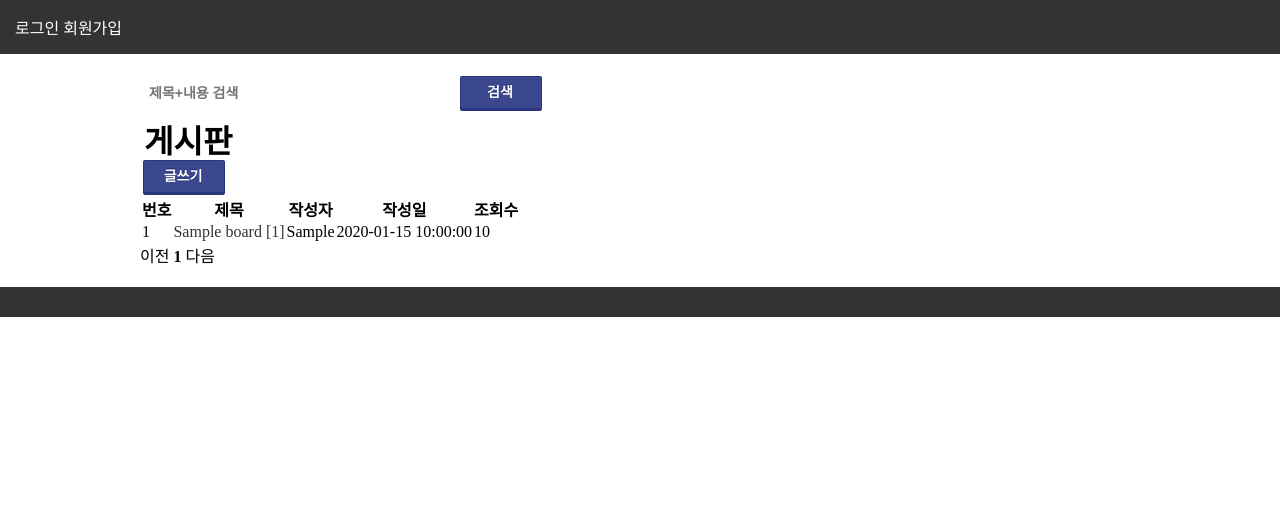
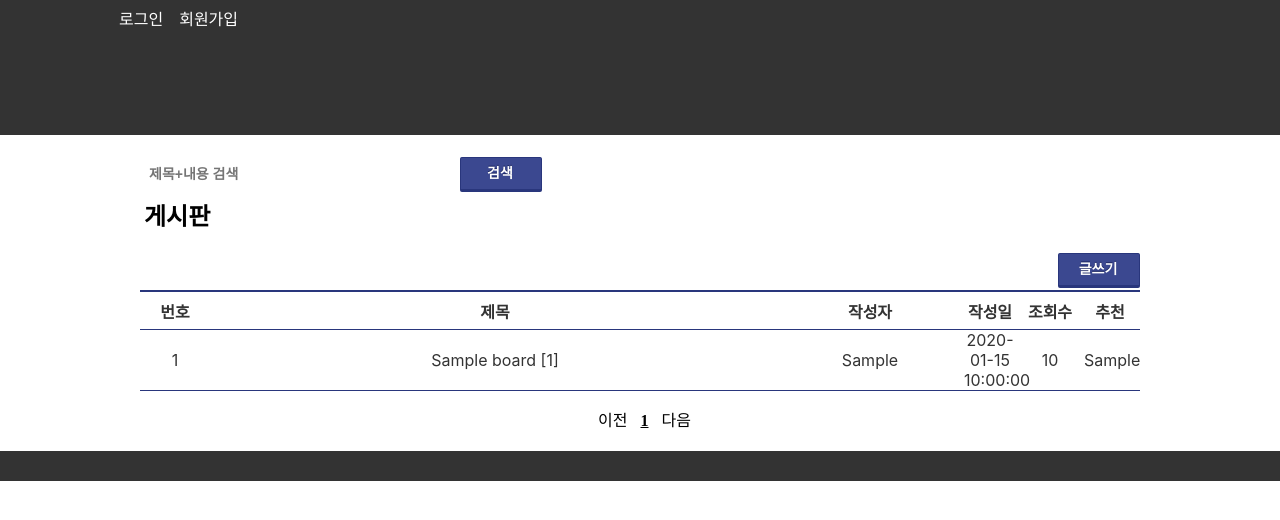
Before and after one commit to kjadlkg/php-practice4, a PHP site: page /main/index.php in a window 1280 px wide. Shown: the top 520 px of the page. Run offline with PHP 8.4, Linux system fonts and the light colour scheme; tables that the repository leaves empty or names only in its code hold one stand-in row (values such as "Sample post").

Commit message:
main - css

```diff
--- a/css/base.css
+++ b/css/base.css
@@ -33,3 +33,18 @@ button {
 button {
   cursor: pointer;
 }
+
+article {
+  display: block;
+}
+
+table {
+  border-collapse: collapse;
+  border-spacing: 0;
+  table-layout: fixed;
+}
+
+ol,
+ul {
+  list-style: none;
+}
--- a/css/common.css
+++ b/css/common.css
@@ -1,3 +1,10 @@
+.main_head {
+  position: relative;
+  width: 1050px;
+  height: 105px;
+  margin: 0 auto;
+}
+
 .btn {
   width: 82px;
   height: 35px;
@@ -52,9 +59,45 @@
   float: left;
 }
 
+.fr {
+  float: right;
+}
+
 .clear::after {
   clear: both;
   display: block;
   visibility: hidden;
   content: "";
 }
+
+.area_links ul {
+  overflow: inherit;
+  line-height: 17px;
+}
+
+.area_links li {
+  float: left;
+  content: "|";
+  color: #ccc;
+  line-height: 10px;
+  padding: 0 12px 0 4px;
+  vertical-align: 1px;
+}
+
+.paging_box {
+  position: relative;
+  text-align: center;
+  line-height: 20px;
+}
+
+.paging_box a,
+.paging_box em,
+.paging_box span {
+  display: inline-block;
+  margin-left: 9px;
+}
+
+.paging_box em {
+  text-decoration: underline;
+  font-weight: bold;
+}
--- a/css/component.css
+++ b/css/component.css
@@ -6,7 +6,11 @@
   max-width: 300px;
 }
 
-div {
-  display: block;
-  unicode-bidi: isolate;
+caption {
+  width: 0;
+  height: 0;
+  font-size: 0;
+  line-height: 0;
+  z-index: -1;
+  position: relative;
 }
--- /dev/null
+++ b/css/contents.css
@@ -0,0 +1,68 @@
+.board_list_wrap {
+  position: relative;
+}
+
+.board_list {
+  width: 100%;
+  border-bottom: 1px solid #29367c;
+  font-family: -apple-system, BlinkMacSystemFont, "Apple SD Gothic Neo",
+    "Malgun Gothic", "맑은 고딕", arial, 굴림, Gulim, sans-serif;
+}
+
+.list_array_option {
+  display: table;
+  width: 100%;
+  height: 32px;
+  margin: 15px 0 5px;
+}
+
+.list_array_option .right_box {
+  position: relative;
+  z-index: 1;
+}
+
+.right_box {
+  float: right;
+  min-width: 9px;
+  height: 21px;
+  width: max-content;
+  vertical-align: top;
+  /* padding-top: 11px; */
+}
+
+th {
+  height: 37px;
+  border-width: 2px 0 1px;
+  border-style: solid;
+  border-color: #29367c;
+  vertical-align: middle;
+  text-align: center;
+  color: #333;
+  font-family: -apple-system, BlinkMacSystemFont, "Apple SD Gothic Neo",
+    "Malgun Gothic", "맑은 고딕", arial, Dotum, 돋움, sans-serif;
+}
+
+td {
+  padding: 2px 4px;
+  border-top: 1px solid #eee;
+  vertical-align: middle;
+  text-align: center;
+  color: #333;
+}
+
+.board_list td {
+  padding: 0px 4px;
+}
+
+tr:first-child td {
+  border-top: none;
+}
+
+.paging_wrap {
+  display: inline-block;
+  width: 100%;
+  margin-top: 20px;
+  padding: 0 121px;
+  position: relative;
+  box-sizing: border-box;
+}
--- a/main/index.php
+++ b/main/index.php
@@ -54,25 +54,28 @@ $e_page = min($total_page, $s_page + $page_num - 1);
     <link rel="stylesheet" href="../css/layout.css">
     <link rel="stylesheet" href="../css/common.css">
     <link rel="stylesheet" href="../css/component.css">
+    <link rel="stylesheet" href="../css/contents.css">
     <link rel="stylesheet" href="../css/page/main.css">
 </head>
 
 <body>
     <header>
-        <div>
+        <div class="main_head">
+            <div class="area_links">
+                <ul class="fl clear">
                     <?php if (!isset($_SESSION["id"])) { ?>
-            <div>
-                <a href="../member/login/login.php">로그인</a>
-                <a href="../member/join/join.php">회원가입</a>
+                    <li><a href="../member/login/login.php">로그인</a></li>
+                    <li><a href="../member/join/join.php">회원가입</a></li>
+                    <?php } else { ?>
+                    <li><a
+                            href="../mypage/index.php"><?= htmlspecialchars($_SESSION['name'], ENT_QUOTES, 'UTF-8') ?></a>
+                        님
+                    </li>
+                    <li><a href="../mypage/index.php">마이페이지</a></li>
+                    <li><a href="../member/login/logout.php">로그아웃</a></li>
+                    <?php } ?>
+                </ul>
             </div>
-            <?php } else { ?>
-            <div>
-                <p><a href="../mypage/index.php"><?= htmlspecialchars($_SESSION['name'], ENT_QUOTES, 'UTF-8') ?></a> 님
-                </p>
-                <a href="../mypage/index.php">마이페이지</a>
-                <a href="../member/login/logout.php">로그아웃</a>
-            </div>
-            <?php } ?>
         </div>
     </header>
     <main>
@@ -82,24 +85,44 @@ $e_page = min($total_page, $s_page + $page_num - 1);
                 <button type="submit" class="btn btn_blue">검색</button>
             </form>
         </div>
-
-        <div>
+        <article>
             <div class="page_head clear">
                 <div>
                     <h1>게시판</h1>
                 </div>
             </div>
 
-            <button type="button" class="btn btn_blue" onclick="location.href='../board/write.php'">글쓰기</button>
+            <div class="list_array_option clear">
+                <div class="right_box">
+                    <div style="display:block">
+                        <button type="button" class="btn btn_blue"
+                            onclick="location.href='../board/write.php'">글쓰기</button>
+                    </div>
+                </div>
+            </div>
 
-            <table>
+            <div class="board_list_wrap">
+                <table class="board_list">
+                    <caption>게시판 리스트</caption>
+                    <colgroup>
+                        <col style="width: 7%">
+                        <col>
+                        <col style="width: 18%">
+                        <col style="width: 6%">
+                        <col style="width: 6%">
+                        <col style="width: 6%">
+                    </colgroup>
+                    <thead>
                         <tr>
-                    <th>번호</th>
-                    <th>제목</th>
-                    <th>작성자</th>
-                    <th>작성일</th>
-                    <th>조회수</th>
+                            <th scope="col">번호</th>
+                            <th scope="col">제목</th>
+                            <th scope="col">작성자</th>
+                            <th scope="col">작성일</th>
+                            <th scope="col">조회수</th>
+                            <th scope="col">추천</th>
                         </tr>
+                    </thead>
+                    <tbody>
                         <?php while ($row = $result->fetch_assoc()) { ?>
                         <tr>
                             <td><?= $row['board_id'] ?></td>
@@ -120,11 +143,15 @@ $e_page = min($total_page, $s_page + $page_num - 1);
                             </td>
                             <td><?= $row['created_at'] ?></td>
                             <td><?= $row['board_views'] ?></td>
+                            <td><?= $row['recommend_up'] ?></td>
                         </tr>
                         <?php } ?>
+                    </tbody>
                 </table>
+            </div>
 
-            <div class="page">
+            <div class="paging_wrap">
+                <div class="paging_box">
                     <?php if ($page > 1) { ?>
                     <a href="index.php?page=<?= $page - 1 ?>">이전</a>
                     <?php } else { ?>
@@ -132,7 +159,7 @@ $e_page = min($total_page, $s_page + $page_num - 1);
                     <?php } ?>
                     <?php for ($i = $s_page; $i <= $e_page; $i++) { ?>
                     <?php if ($i == $page) { ?>
-                <strong><?= $i ?></strong>
+                    <em><?= $i ?></em>
                     <?php } else { ?>
                     <a href="index.php?page=<?= $i ?>"><?= $i ?></a>
                     <?php } ?>
@@ -144,6 +171,8 @@ $e_page = min($total_page, $s_page + $page_num - 1);
                     <span>다음</span>
                     <?php } ?>
                 </div>
+            </div>
+        </article>
     </main>
     <footer></footer>
 </body>
```
Lines whose indentation alone changed are shown as unchanged.
